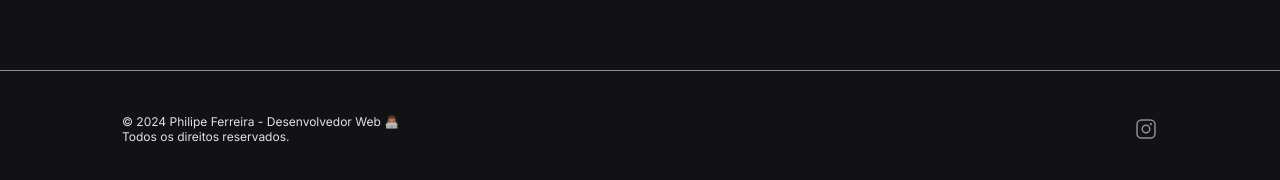
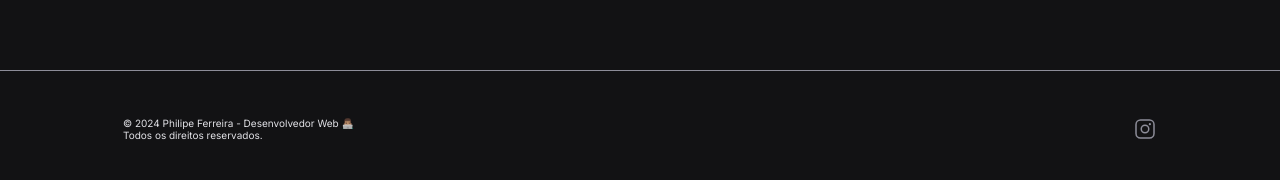
Before and after one commit to philipef-dev/philipef-dev-portfolio, a React (Vite) app: page / in a window 1280 px wide. Shown: the part 3951-4131 px from the top of the page. Built offline with nearby package versions, Linux system fonts and the light colour scheme.

Commit message:
Feat: Fonte footer ok no mobile

```diff
--- a/src/components/Footer/styles.js
+++ b/src/components/Footer/styles.js
@@ -14,12 +14,12 @@ export const Container = styled.footer`
   border-top: 1px solid ${({ theme }) => theme.COLORS.GRAY_200};
 
   @media (min-width: 1024px) {
-    padding-inline: 12.2rem;
+    padding-inline: 12.3rem;
   }
 `;
 
 export const Copyright = styled.div`
-font-size: 1.2rem;
+font-size: 1rem;
 `;
 
 export const SocialMedia = styled.div`
```
